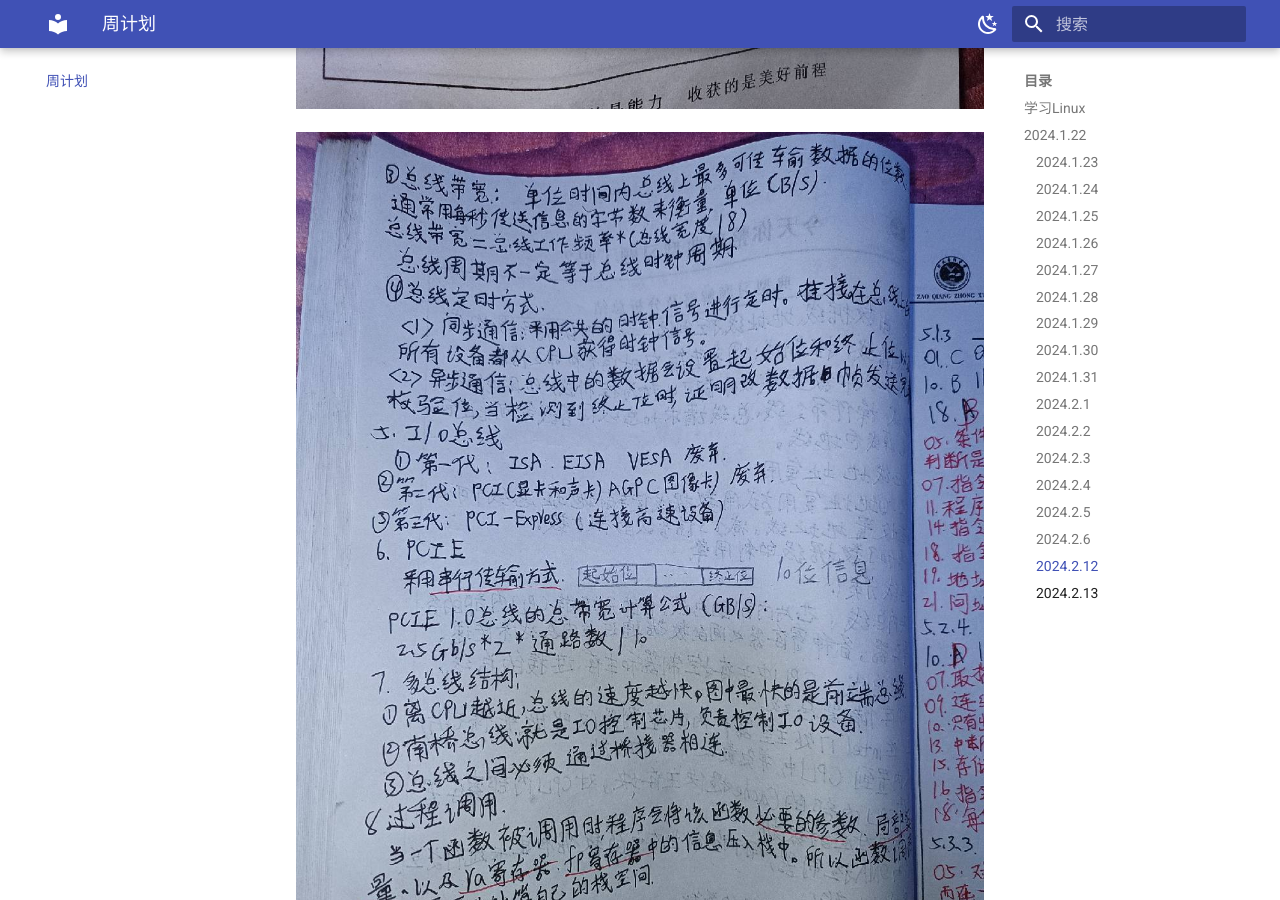
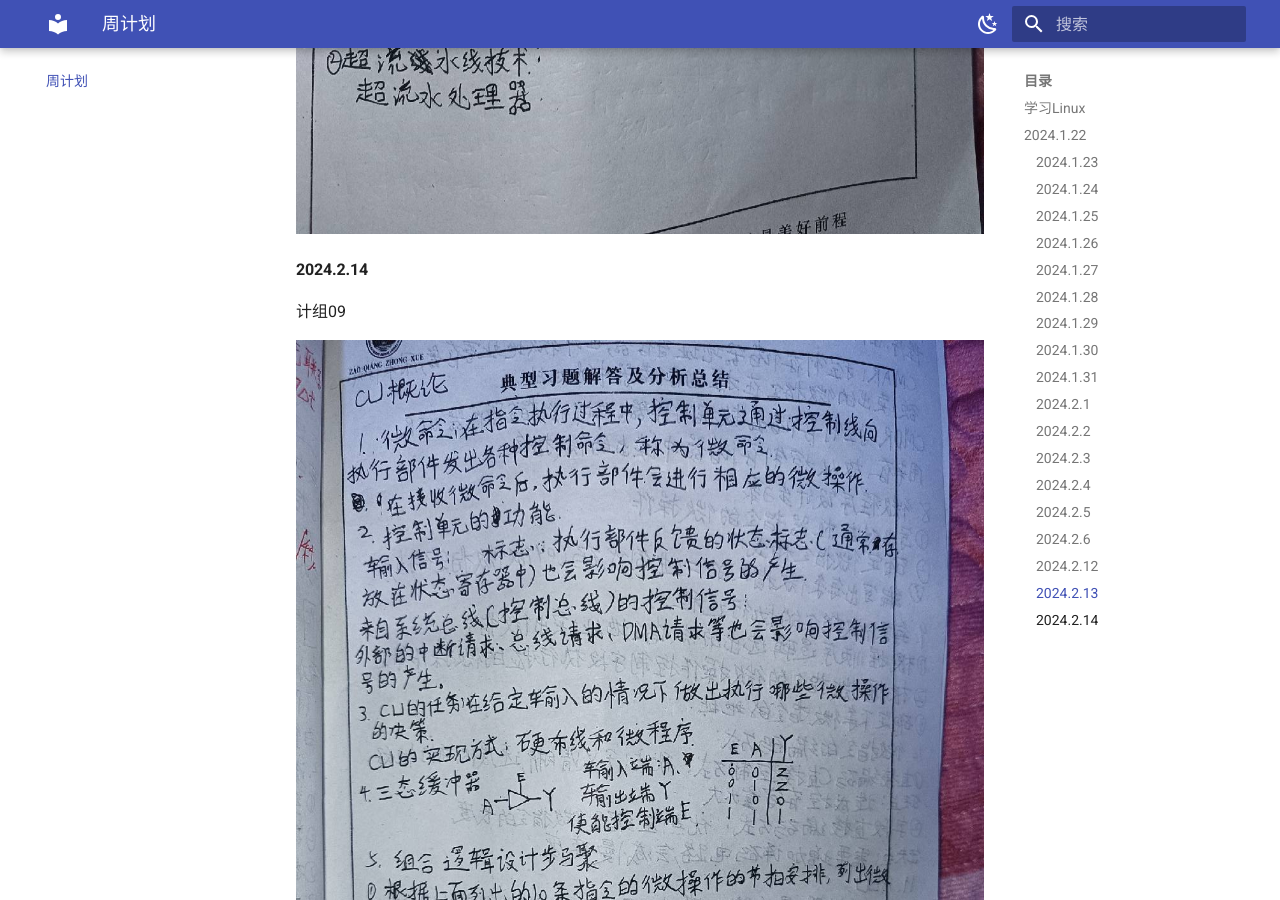
Before and after one commit to KongshanXuyu/zh-blog, an MkDocs documentation site: the page built from docs/周计划/文件.md, in a window 1280 px wide and 900 px high, scrolled down 11926 px. Built offline with MkDocs 1.6.1 and Material for MkDocs 9.7.7, drawn with Linux system fonts in a browser that asks for light colours.

Commit message:
2024-02-14_21:21:06 update

```diff
--- a/docs/周计划/文件.md
+++ b/docs/周计划/文件.md
@@ -103,3 +97,13 @@
 ![1](./063.jpg)
 
 ![1](./064.jpg)
+
+#### 2024.2.14
+
+计组09
+
+![1](./065.jpg)
+
+![1](./066.jpg)
+
+![1](./067.jpg)
```
Also changed, not shown: other parts of docs/周计划/文件.md (+0 -6 lines), docs/周计划/文件/050.jpg (deleted), docs/周计划/文件/051.jpg (deleted), docs/周计划/文件/052.jpg (deleted), docs/周计划/文件/053.jpg (deleted), docs/周计划/文件/065.jpg (added), docs/周计划/文件/066.jpg (added), docs/周计划/文件/067.jpg (added).
